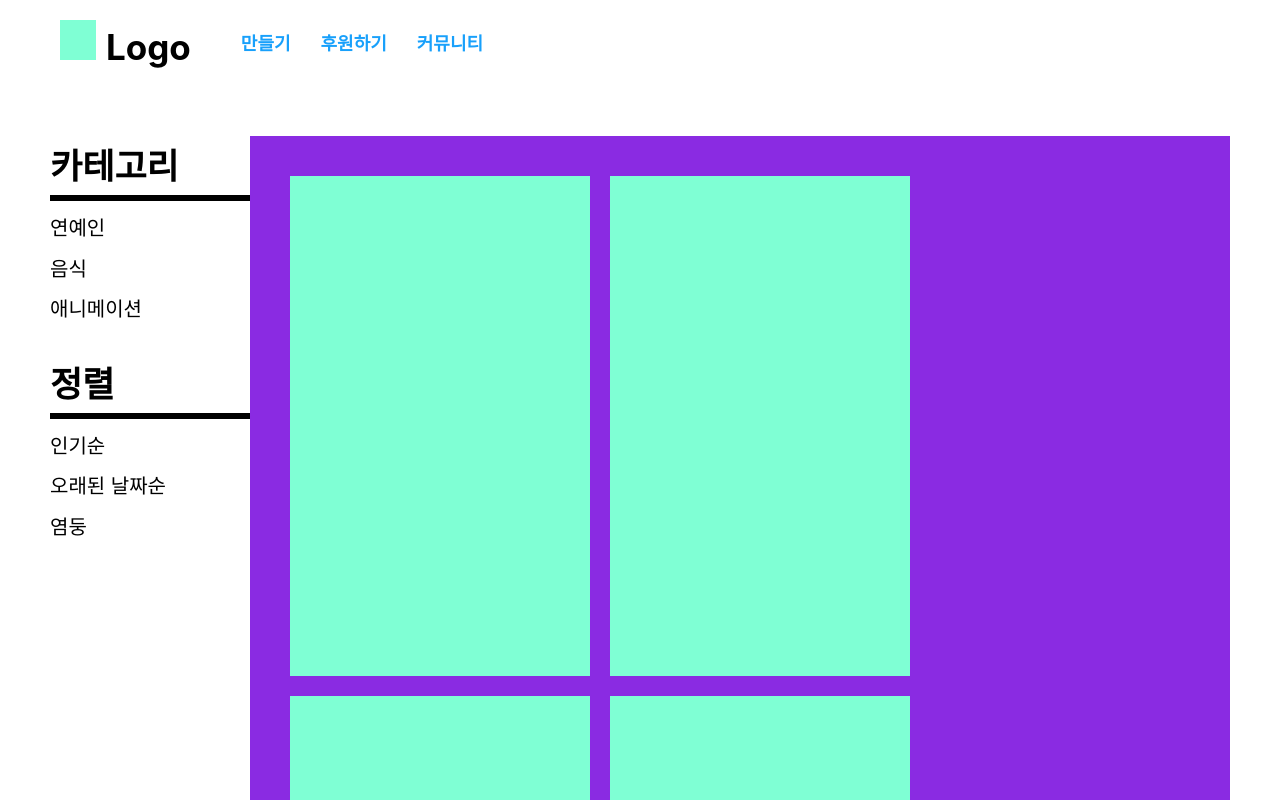
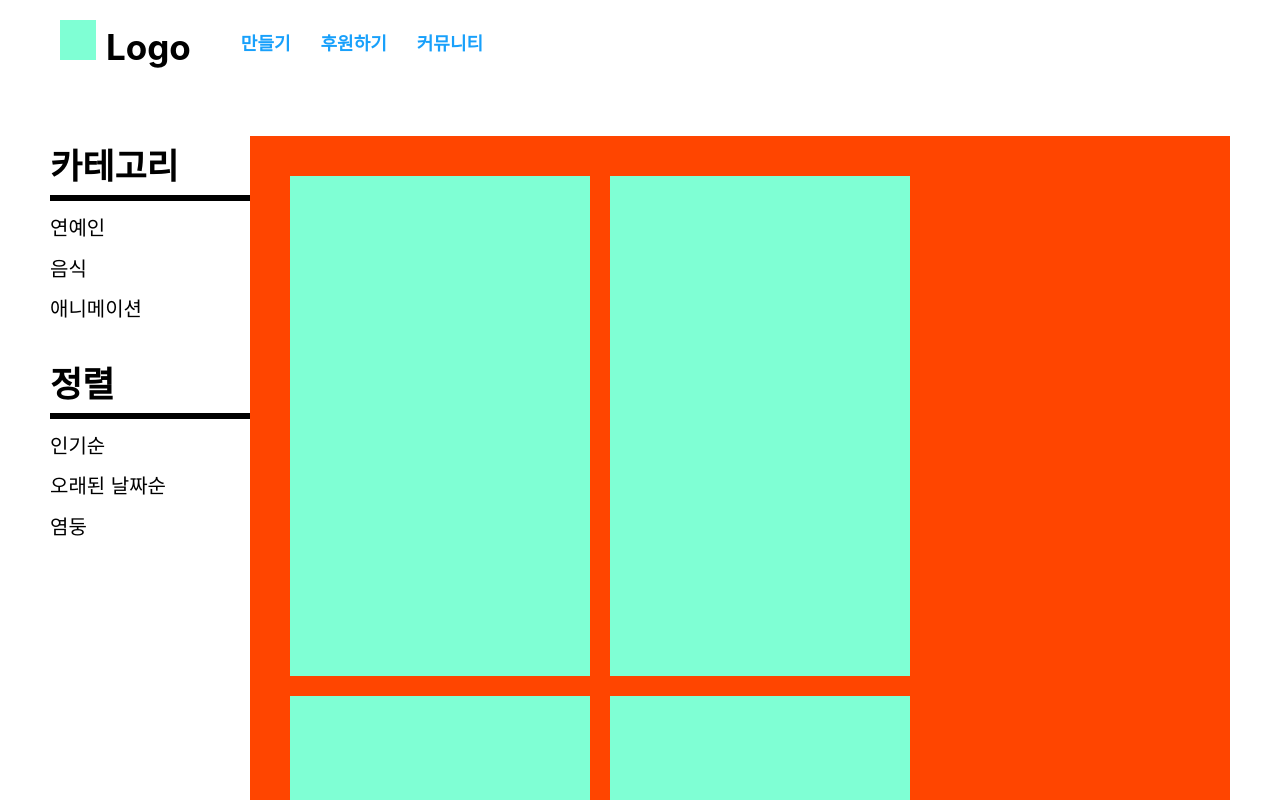
Before and after one commit to sooohka/IDW-front-end, a React (Create React App) app: page / in a window 1280 px wide. Shown: the top 800 px of the page. Built offline with nearby package versions, Linux system fonts and the light colour scheme.

Commit message:
test actions

```diff
--- a/src/components/layout/Content.jsx
+++ b/src/components/layout/Content.jsx
@@ -5,7 +5,7 @@ import Card from "../common/Card";
 
 const StyledContent = styled.div`
   padding: 3rem;
-  background-color: blueviolet;
+  background-color: orangered;
   min-height: 100%;
   flex: 1;
   display: flex;
```
